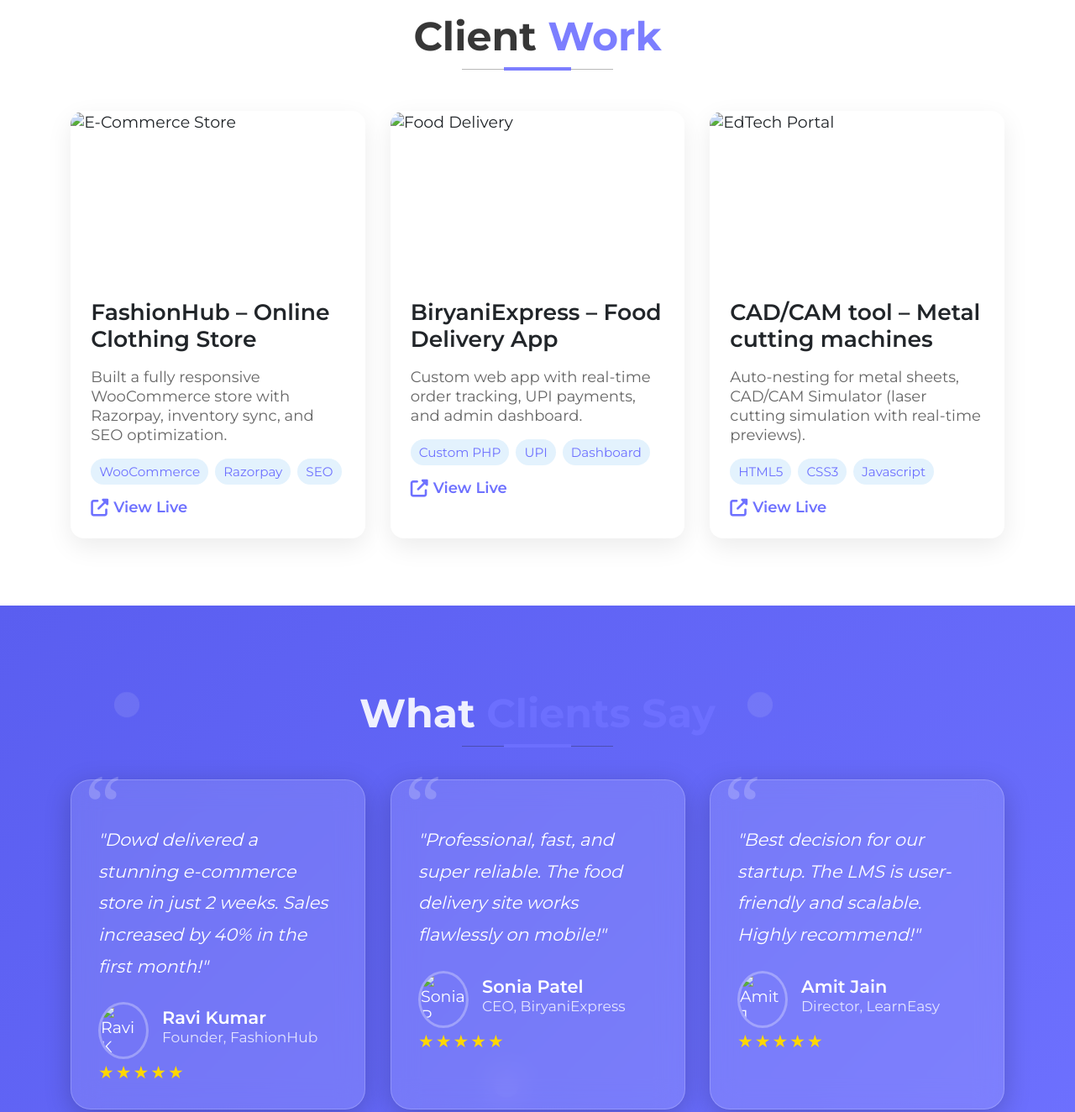
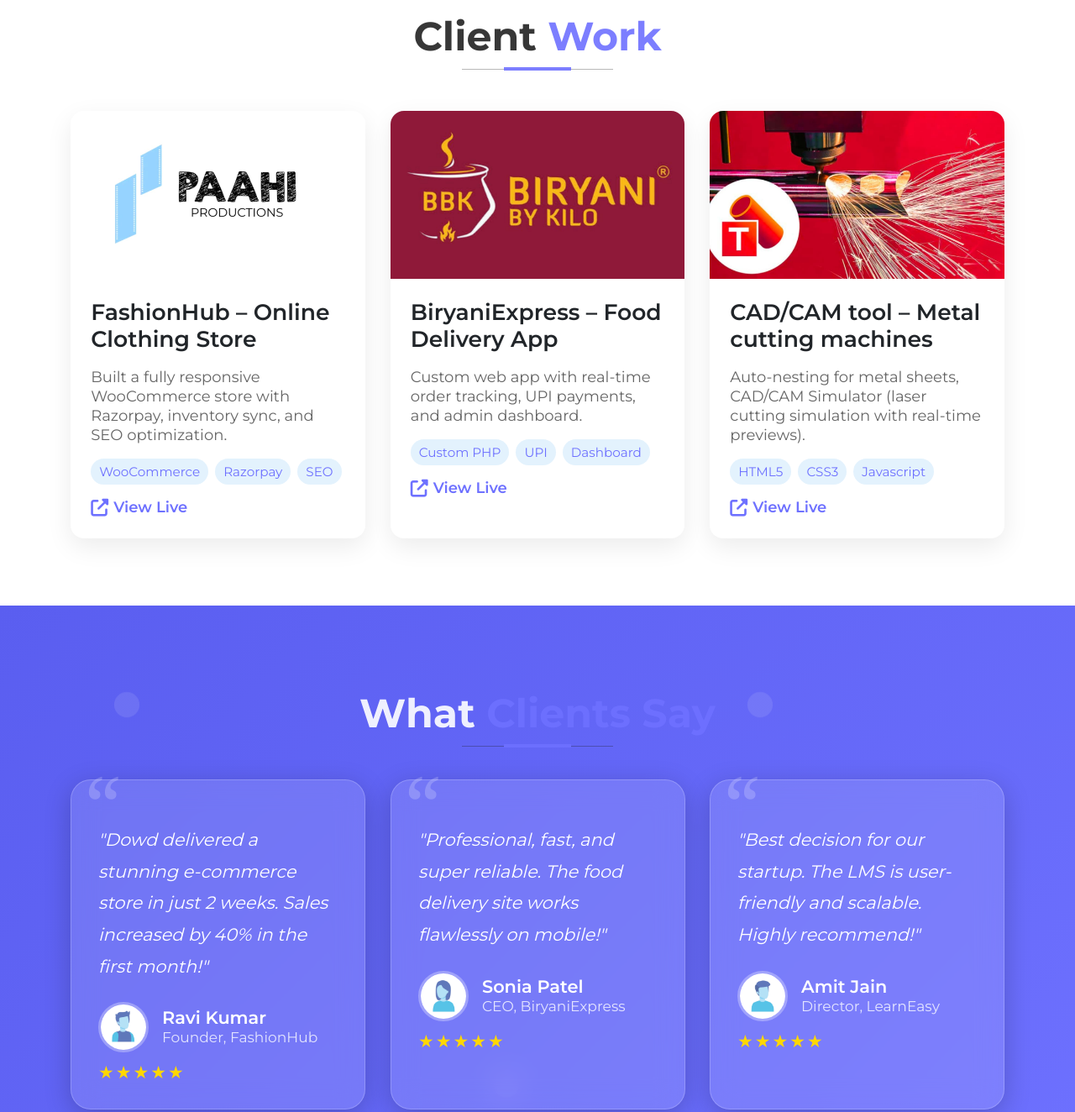
Before and after one commit to naveendowd/Naveen-dowdipilli, a plain HTML site: page index.html in a window 1280 px wide. Shown: the part 2340-3664 px from the top of the page at 84% size. Drawn offline with nearby package versions, Linux system fonts and the light colour scheme.

Commit message:
fixed the image paths

```diff
--- a/index.html
+++ b/index.html
@@ -125,7 +125,7 @@
 Alongside design, I work on video and photo edits — shaping raw visuals into stories that connect with people.</div>
     <div class="row box1container">
       <div class="col-md-4">
-        <img class="img1" src="..\Portfolio\images\3.jpg" alt="working">
+        <img class="img1" src="./images/3.jpg" alt="working">
       </div>
         <div class="col-md-8" id="abt-gap">
       <h1 id="aboutt">UI/UX Designer & Web Developer.</h1>
@@ -212,7 +212,7 @@ Alongside design, I work on video and photo edits — shaping raw visuals into s
       <!-- Project 1 -->
       <div class="work-card">
         <div class="work-img">
-          <img src="..\Portfolio\images\10.jpeg" alt="E-Commerce Store">
+          <img src="./images/10.jpeg" alt="E-Commerce Store">
         </div>
         <div class="work-content">
           <h3 class="work-title">FashionHub – Online Clothing Store</h3>
@@ -229,7 +229,7 @@ Alongside design, I work on video and photo edits — shaping raw visuals into s
       <!-- Project 2 -->
       <div class="work-card">
         <div class="work-img">
-          <img src="..\Portfolio\images\9.jpeg" alt="Food Delivery">
+          <img src="./images/9.jpeg" alt="Food Delivery">
         </div>
         <div class="work-content">
           <h3 class="work-title">BiryaniExpress – Food Delivery App</h3>
@@ -246,7 +246,7 @@ Alongside design, I work on video and photo edits — shaping raw visuals into s
       <!-- Project 3 -->
       <div class="work-card">
         <div class="work-img">
-          <img src="..\Portfolio\images\8.jpeg" alt="EdTech Portal">
+          <img src="./images/8.jpeg" alt="EdTech Portal">
         </div>
         <div class="work-content">
           <h3 class="work-title">CAD/CAM tool – Metal cutting machines</h3>
@@ -280,7 +280,7 @@ Alongside design, I work on video and photo edits — shaping raw visuals into s
             </p>
             <div class="client-info">
               <div class="client-avatar">
-                <img src="..\Portfolio\images\user1.jpeg" alt="Ravi K">
+                <img src="./images/user1.jpeg" alt="Ravi K">
                 <div class="glow"></div>
               </div>
               <div>
@@ -299,7 +299,7 @@ Alongside design, I work on video and photo edits — shaping raw visuals into s
             </p>
             <div class="client-info">
               <div class="client-avatar">
-                <img src="..\Portfolio\images\user2.jpeg" alt="Sonia P">
+                <img src="./images/user2.jpeg" alt="Sonia P">
                 <div class="glow"></div>
               </div>
               <div>
@@ -318,7 +318,7 @@ Alongside design, I work on video and photo edits — shaping raw visuals into s
             </p>
             <div class="client-info">
               <div class="client-avatar">
-                <img src="..\Portfolio\images\user3.jpeg" alt="Amit J">
+                <img src="./images/user3.jpeg" alt="Amit J">
                 <div class="glow"></div>
               </div>
               <div>
@@ -514,7 +514,7 @@ Alongside design, I work on video and photo edits — shaping raw visuals into s
         </div>
       </div>
       <div class="col-md-6">
-      <img class="contact-mail" src="..\Portfolio\images\contactMail.webp" alt="contact">
+      <img class="contact-mail" src="./images/contactMail.webp" alt="contact">
     </div>
     </div>
   </div>
```
